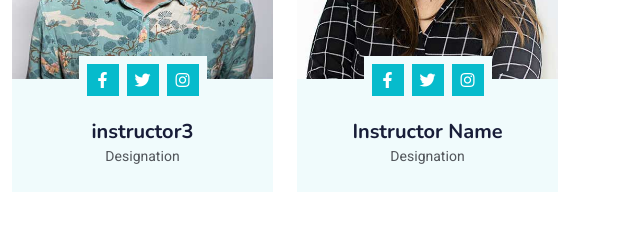
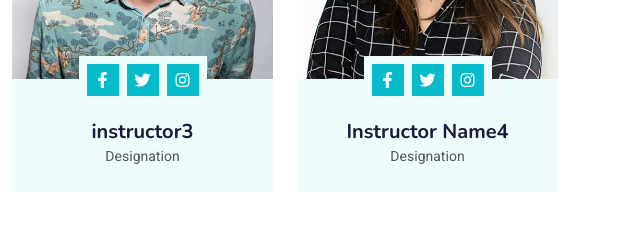
Before and after one commit to AD2708/NSSxGITA, a plain HTML site: page index.html in a window 1280 px wide. Shown: the part 2720-2960 px from the top of the page, 640-1280 px from the left. Drawn offline with nearby package versions, Linux system fonts and the light colour scheme.

Commit message:
third commit

```diff
--- a/index.html
+++ b/index.html
@@ -450,7 +450,7 @@
                             </div>
                         </div>
                         <div class="text-center p-4">
-                            <h5 class="mb-0">Instructor Name</h5>
+                            <h5 class="mb-0">Instructor Name4</h5>
                             <small>Designation</small>
                         </div>
                     </div>
```
